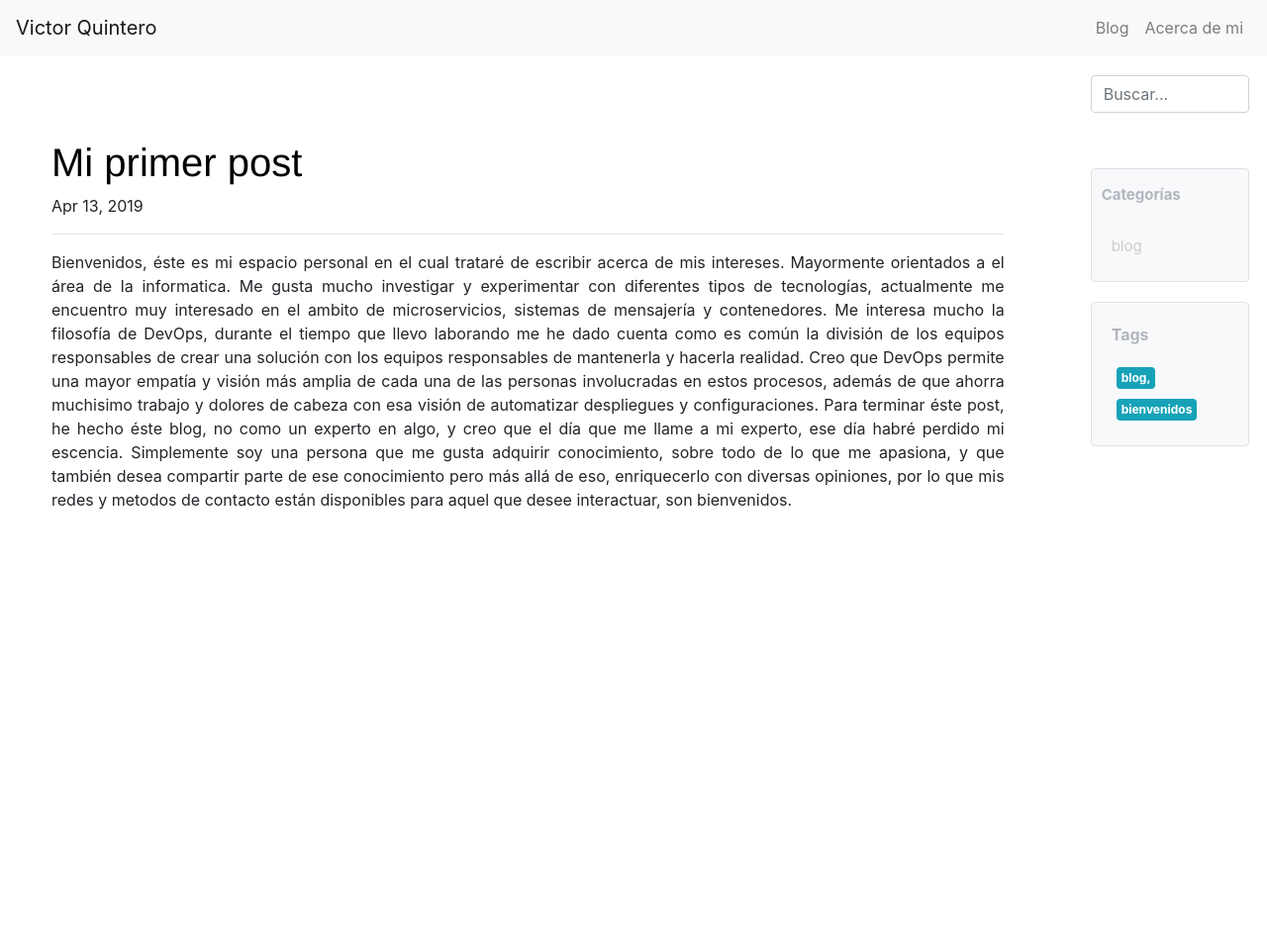
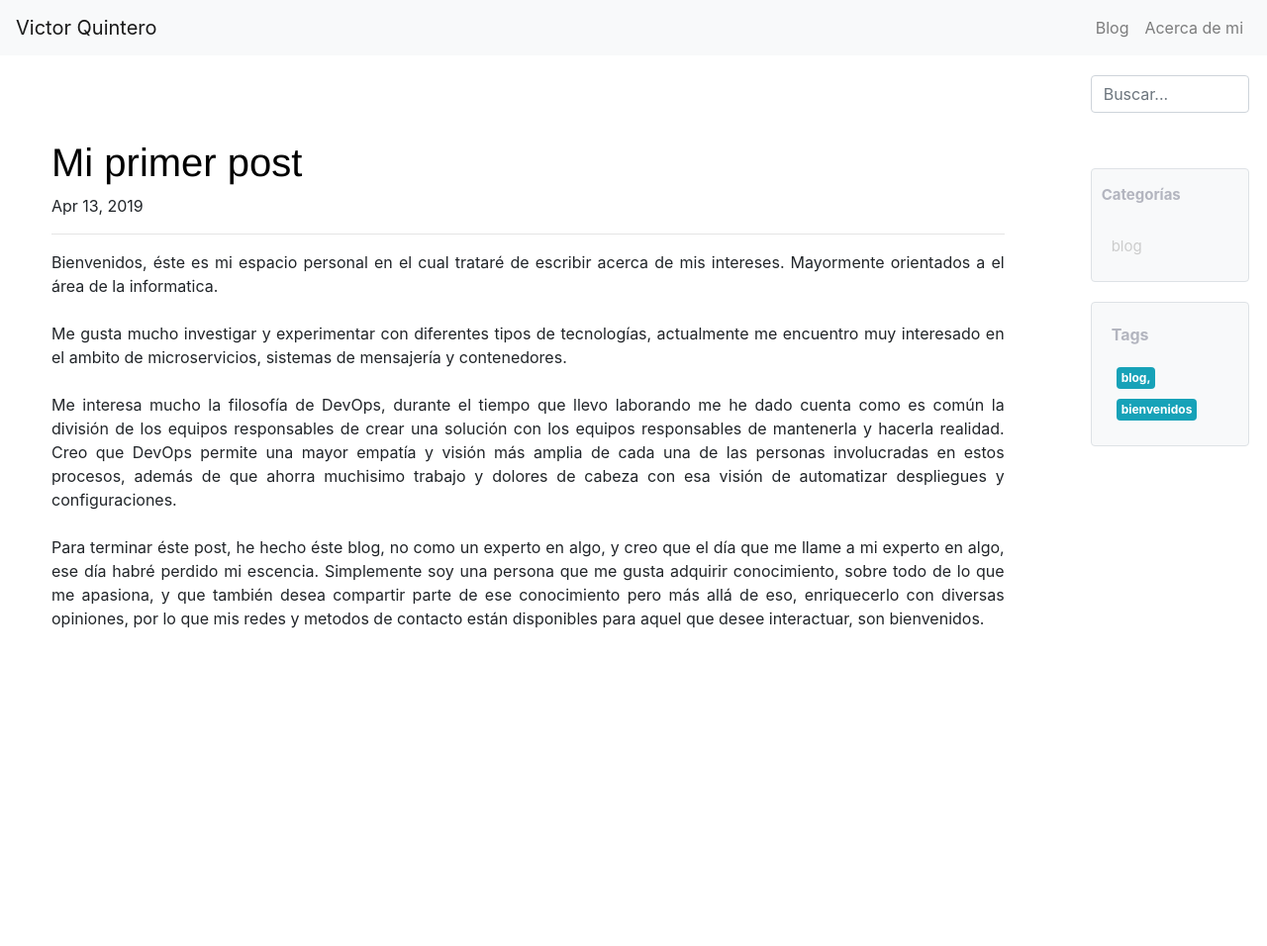
Before and after one commit to quinteroac/quinteroac.github.io, a Jekyll site: the page built from _posts/2019-04-03-primer-post.markdown, in a window 1280 px wide. Shown: the whole page at 99% size. Built offline with Jekyll 4.4.1, drawn with Linux system fonts in a browser that asks for light colours.

Commit message:
Add breaklines

```diff
--- a/_posts/2019-04-03-primer-post.markdown
+++ b/_posts/2019-04-03-primer-post.markdown
@@ -8,23 +8,22 @@ tags: blog, bienvenidos
 <div style="text-align: justify">
 Bienvenidos, éste es mi espacio personal en el cual trataré de escribir
 acerca de mis intereses. Mayormente orientados a el área de la informatica.
-
+<br/><br/>
 Me gusta mucho investigar y experimentar con diferentes tipos de tecnologías,
 actualmente me encuentro muy interesado en el ambito de microservicios, sistemas de mensajería
 y contenedores.
-
+<br/><br/>
 Me interesa mucho la filosofía de DevOps, durante el tiempo que llevo laborando
 me he dado cuenta como es común la división de los equipos responsables de crear
 una solución con los equipos responsables de mantenerla y hacerla realidad. Creo
 que DevOps permite una mayor empatía y visión más amplia de cada una de las personas
 involucradas en estos procesos, además de que ahorra muchisimo trabajo y dolores
 de cabeza con esa visión de automatizar despliegues y configuraciones.
-
+<br/><br/>
 Para terminar éste post, he hecho éste blog, no como un experto en algo,
-y creo que el día que me llame a mi experto, ese día habré perdido
+y creo que el día que me llame a mi experto en algo, ese día habré perdido
 mi escencia. Simplemente soy una persona que me gusta adquirir conocimiento, sobre
 todo de lo que me apasiona, y que también desea compartir parte de ese conocimiento
 pero más allá de eso, enriquecerlo con diversas opiniones, por lo que mis redes
 y metodos de contacto están disponibles para aquel que desee interactuar, son bienvenidos.
-
 </div>
```
